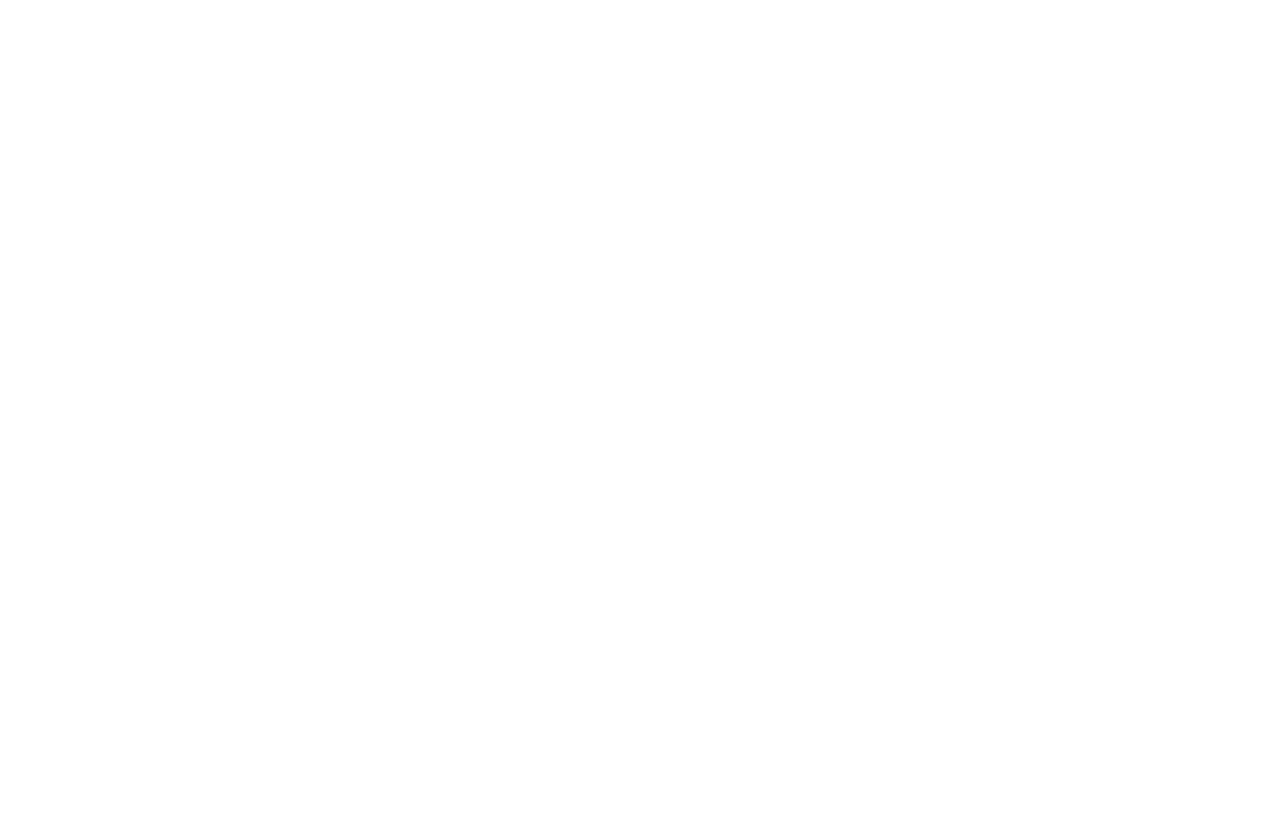
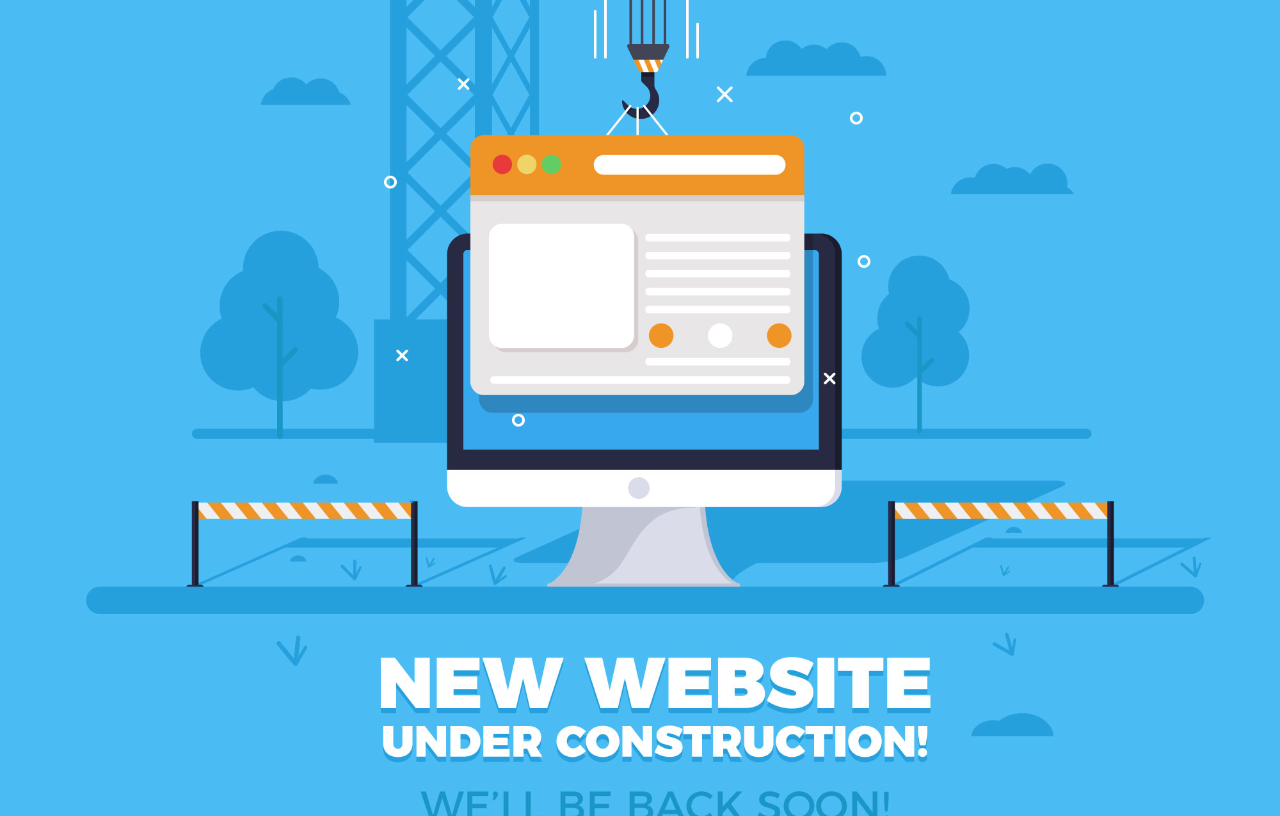
Before and after one commit to gourava29/SevenHills, a plain HTML site: page App/index.html in a window 1280 px wide. Drawn offline with Linux system fonts and the light colour scheme; the site is published under a folder, as on GitHub Pages, so addresses that start at the root find nothing.

Commit message:
Add relative path for images

```diff
--- a/App/css/style.css
+++ b/App/css/style.css
@@ -1,5 +1,5 @@
 body {
-	background-image: url('/images/251509-P494X1-631.jpg');
+	background-image: url('../images/251509-P494X1-631.jpg');
 	height: 100vh;
 	width: 100vw;
 	background-size: cover;
```
